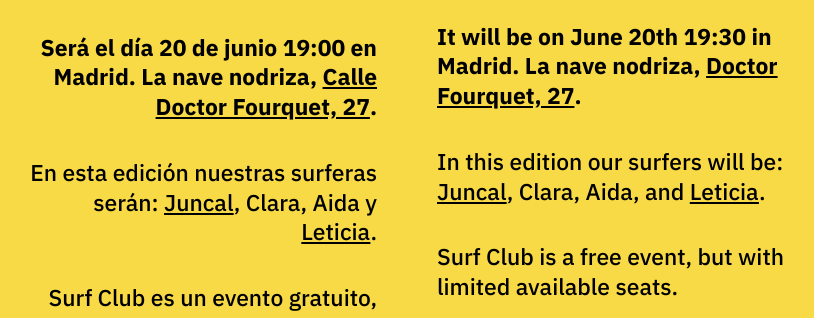
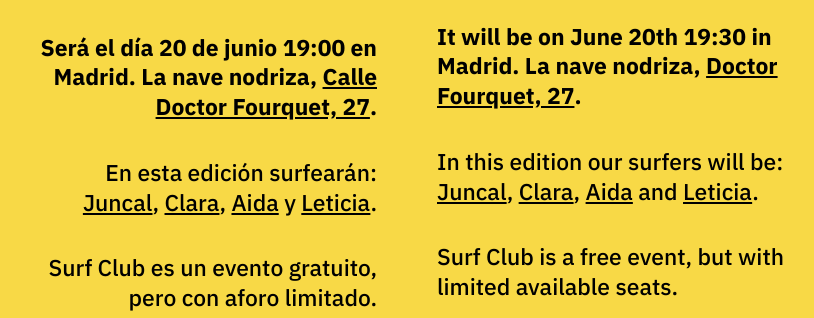
Before and after one commit to incompleto/surfclub, a website built with Parcel: page src/index.html in a window 1280 px wide. Shown: the part 1362-1680 px from the top of the page, without its empty margins (233-1047 px from the left). Built offline with nearby package versions, Linux system fonts and the light colour scheme; a script that the page names is missing.

Commit message:
Adds the rest of the links

```diff
--- a/src/index.html
+++ b/src/index.html
@@ -33,7 +33,13 @@
               >.
             </strong>
           </p>
-          <p>En esta edición nuestras surferas serán: <a href="https://instagram.com/ficcion">Juncal</a>, Clara, Aida y <a href="https://www.instagram.com/leticiaybarra">Leticia</a>.</p>
+          <p>
+            En esta edición surfearán:
+            <a href="https://instagram.com/ficcion">Juncal</a>,
+            <a href="https://www.desmusea.com">Clara</a>,
+            <a href="http://agujerosblancos.tumblr.com">Aida</a> y
+            <a href="https://www.instagram.com/leticiaybarra">Leticia</a>.
+          </p>
           <p>Surf Club es un evento gratuito, pero con aforo limitado.</p>
           <p>
             <a href="https://en.wikipedia.org/wiki/BYOB">¡Tráete tu bebida!</a>!
@@ -71,7 +77,13 @@
               >.
             </strong>
           </p>
-          <p>In this edition our surfers will be: <a href="https://instagram.com/ficcion">Juncal</a>, Clara, Aida, and <a href="https://www.instagram.com/leticiaybarra">Leticia</a>.</p>
+          <p>
+            In this edition our surfers will be:
+            <a href="https://instagram.com/ficcion">Juncal</a>,
+            <a href="https://www.desmusea.com">Clara</a>,
+            <a href="http://agujerosblancos.tumblr.com">Aida</a> and
+            <a href="https://www.instagram.com/leticiaybarra">Leticia</a>.
+          </p>
           <p>Surf Club is a free event, but with limited available seats.</p>
           <p>
             <a href="https://en.wikipedia.org/wiki/BYOB"
```
